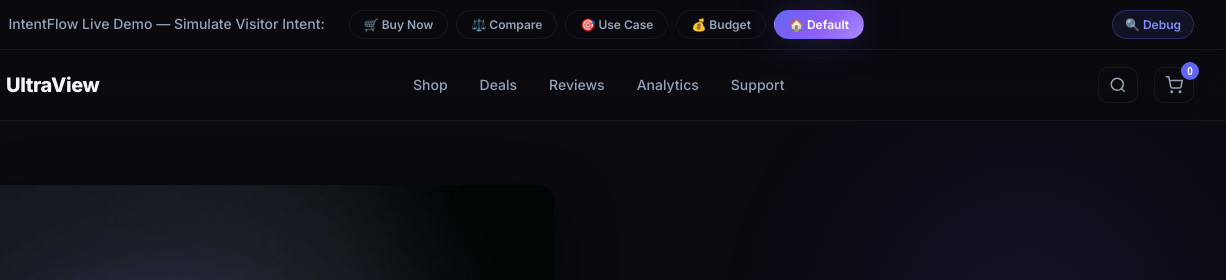
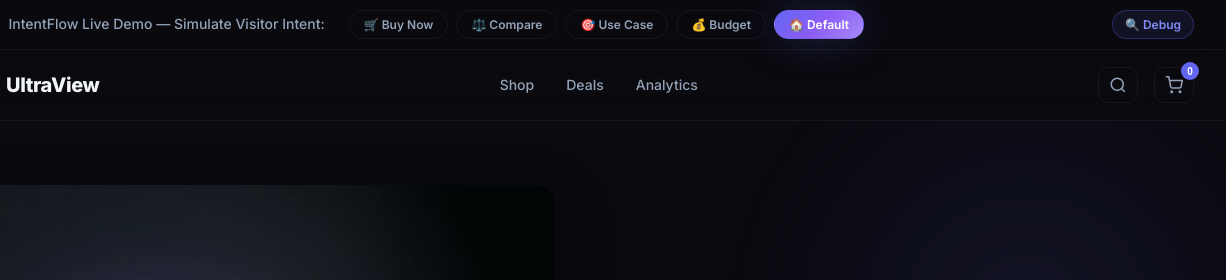
Before and after one commit to yatrinn/intentflow, a website: page demo/index.html in a window 1280 px wide. Shown: the top 280 px of the page, 54-1280 px from the left. Drawn offline with Linux system fonts and the light colour scheme.

Commit message:
Remove non-functional Reviews/Support nav links
Only keep nav items that have real targets: Shop, Deals, Analytics.
Prevents judges from clicking broken links.

```diff
--- a/demo/index.html
+++ b/demo/index.html
@@ -62,9 +62,7 @@
         <nav class="site-header__nav">
           <a href="#shop" class="nav-link">Shop</a>
           <a href="#shop" class="nav-link">Deals</a>
-          <a href="#support" class="nav-link">Reviews</a>
           <a href="analytics.html" class="nav-link">Analytics</a>
-          <a href="#support" class="nav-link">Support</a>
         </nav>
         <div class="site-header__actions">
           <button class="header-btn header-btn--search" id="search-btn" aria-label="Search">
```
